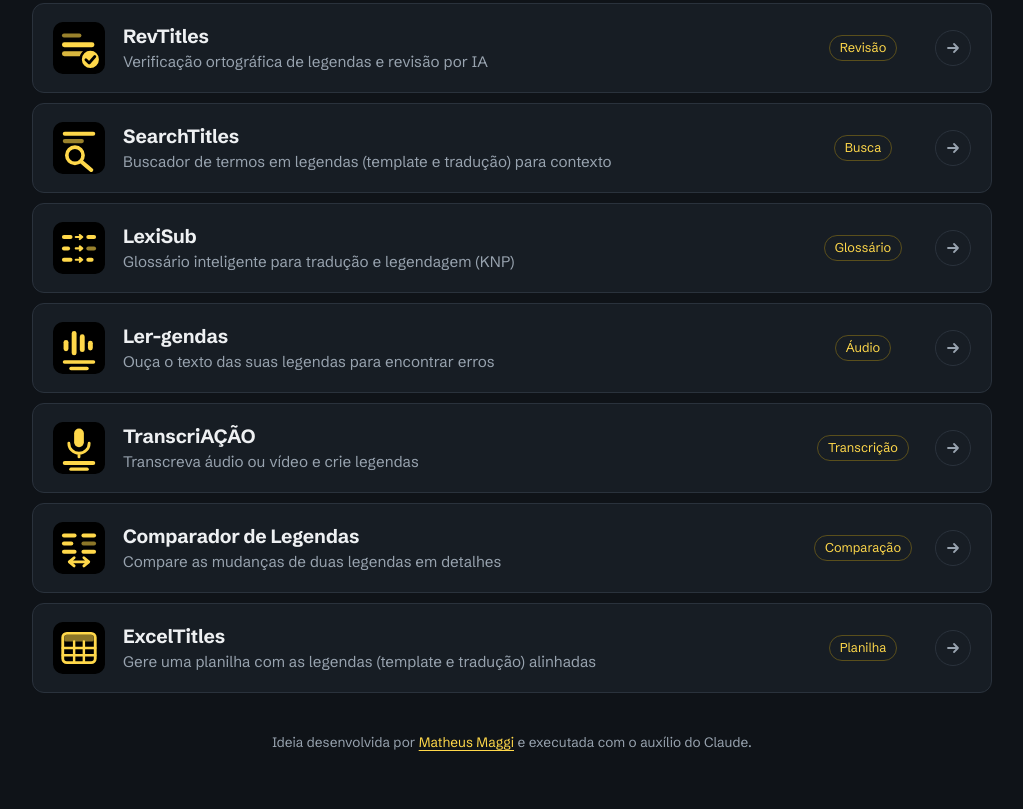
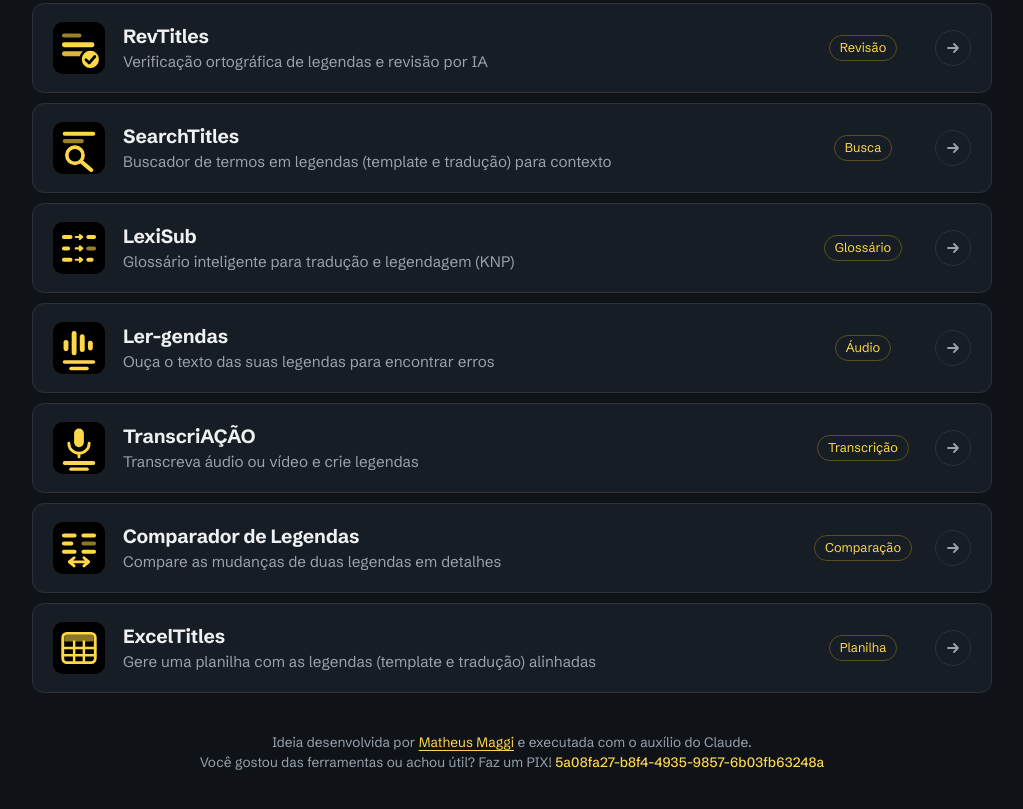
Before and after one commit to matmaggi/subtools, a plain HTML site: page index.html in a window 1280 px wide. Shown: the part 343-1152 px from the top of the page, without its empty margins (128-1151 px from the left). Drawn offline with Linux system fonts and the light colour scheme.

Commit message:
Update index.html

```diff
--- a/index.html
+++ b/index.html
@@ -90,6 +90,7 @@ body{
 .empty{color:var(--muted);padding:24px 4px}
 footer{margin-top:40px;color:var(--muted);font-size:.85rem;text-align:center}
 footer a{color:var(--sub);text-decoration:underline;text-underline-offset:3px}
+footer .pix{color:var(--sub);font-weight:500;user-select:all;overflow-wrap:anywhere}
 footer a:hover{text-decoration-thickness:2px}
 footer a:focus-visible{outline:2px solid var(--sub);outline-offset:3px;border-radius:2px}
 
@@ -141,7 +142,7 @@ footer a:focus-visible{outline:2px solid var(--sub);outline-offset:3px;border-ra
   <ul class="tools" id="list"></ul>
   <p class="empty" id="empty" hidden>Nenhuma ferramenta encontrada. Tente outro termo.</p>
 
-  <footer>Ideia desenvolvida por <a href="https://www.matheusmaggi.com/" target="_blank" rel="noopener">Matheus Maggi</a> e executada com o auxílio do Claude.</footer>
+  <footer>Ideia desenvolvida por <a href="https://www.matheusmaggi.com/" target="_blank" rel="noopener">Matheus Maggi</a> e executada com o auxílio do Claude.<br>Você gostou das ferramentas ou achou útil? Faz um PIX! <span class="pix">5a08fa27-b8f4-4935-9857-6b03fb63248a</span></footer>
 </main>
 
 <script>
@@ -215,7 +216,7 @@ const esc = s => s.replace(/[&<>"]/g, c => ({"&":"&amp;","<":"&lt;",">":"&gt;",'
 function render(items){
   list.innerHTML = items.map(t => `
     <li>
-      <a class="tool" href="${esc(t.url)}" target="_blank" rel="noopener">
+      <a class="tool" href="${esc(t.url)}">
         <div class="mark" aria-hidden="true">${LOGOS[t.name] || esc(initials(t.name))}</div>
         <div class="info">
           <div class="name">${esc(t.name)}</div>
```
